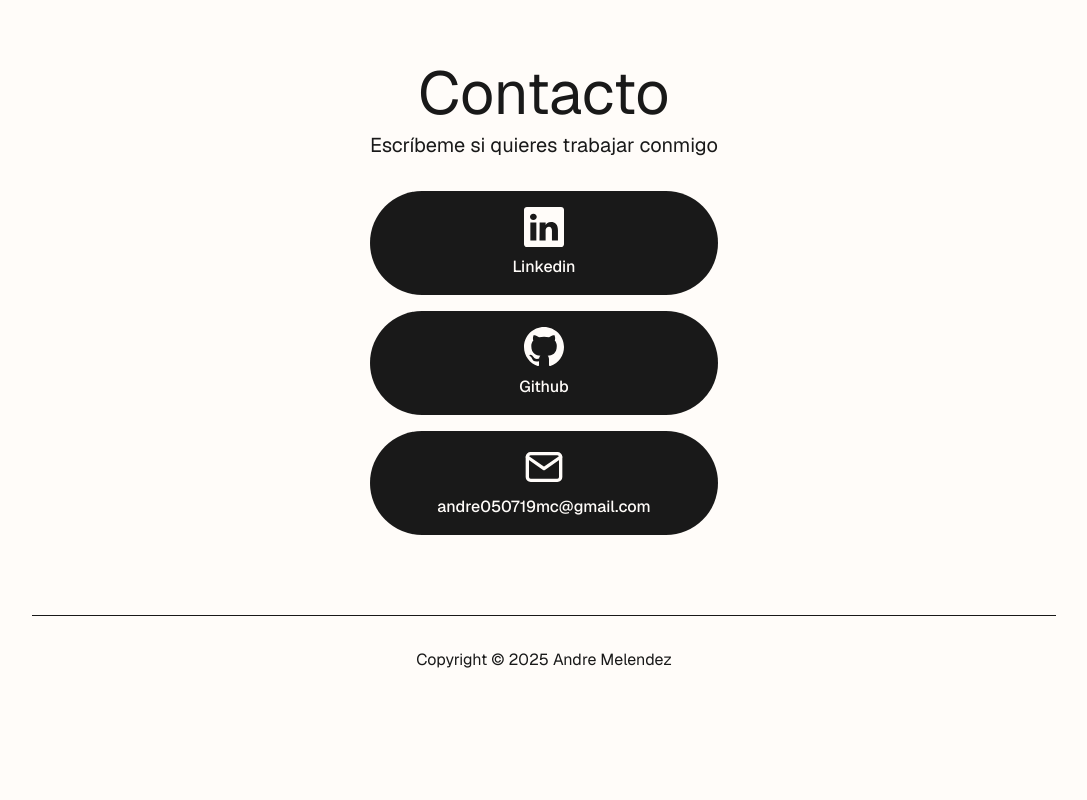
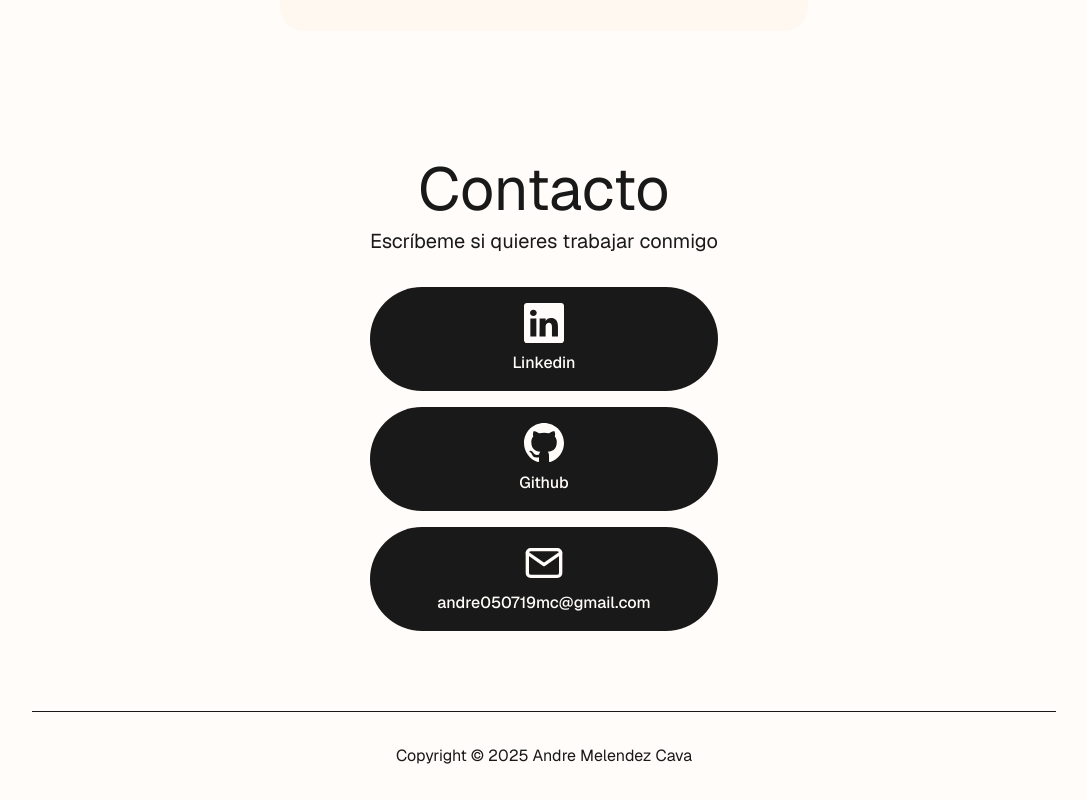
Before and after one commit to andremelzc/portafolio-2025, a Next.js app: page / in a window 1280 px wide. Shown: the part 3166-3966 px from the top of the page, without its empty margins (96-1183 px from the left). Before the commit the page ends 3870 px from the top, so only its background shows below. Built offline with nearby package versions, Linux system fonts and the light colour scheme.

Commit message:
Update footer copyright name and adjust SkillsSection layout for consistency

```diff
--- a/app/components/layout/Footer.tsx
+++ b/app/components/layout/Footer.tsx
@@ -3,7 +3,7 @@ import React from "react";
 export default function Footer() {
   return (
     <footer className="w-full  py-8 flex justify-center items-center text-center">
-      Copyright © 2025 Andre Melendez
+      Copyright © 2025 Andre Melendez Cava
     </footer>
   );
 }
--- a/app/components/sections/SkillsSection.tsx
+++ b/app/components/sections/SkillsSection.tsx
@@ -18,7 +18,7 @@ export default function SkillsSection() {
             <Button variant="outline">Backend y DB</Button>
             <Button variant="outline">Herramientas y Gestión</Button>
           </div>
-          <div className="w-full max-w-xl mx-auto bg-cream-100 rounded-xl p-2">
+          <div className="w-full max-w-xl mx-auto bg-cream-100 rounded-3xl p-2">
             <SkillGrid skills={["React", "Node.js", "TypeScript", "Tailwind CSS"]} />
           </div>
         </div>
--- a/app/page.tsx
+++ b/app/page.tsx
@@ -5,7 +5,7 @@ import ContactSection from "@/app/components/sections/ContactSection";
 
 export default function Home() {
   return (
-    <div className="font-sans flex flex-col items-center justify-items-center min-h-screen p-8 pb-20 gap-24 sm:p-20">
+    <div className="font-sans flex flex-col items-center justify-items-center min-h-screen p-8 pb-20 gap-32 sm:p-20">
       <HomeSection />
       <ProjectsSection />
       <SkillsSection />
```
